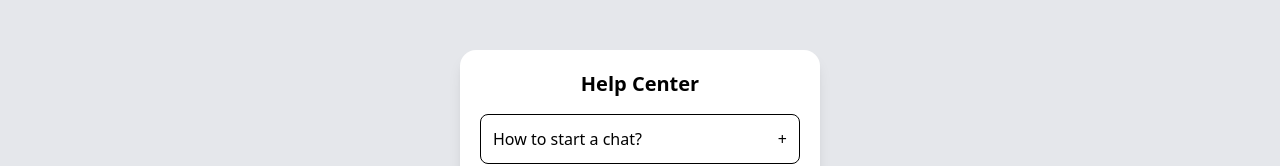
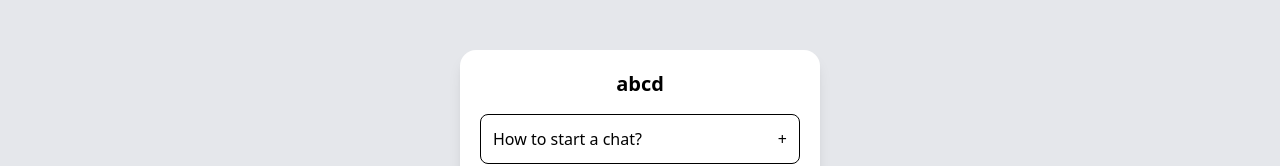
Before and after one commit to gauravkumar2005/NextTalk, a Next.js app: page /help in a window 1280 px wide. Shown: the part 208-374 px from the top of the page. Built offline with nearby package versions, Linux system fonts and the light colour scheme.

Commit message:
update help page

```diff
--- a/app/help/page.js
+++ b/app/help/page.js
@@ -36,7 +36,7 @@ export default function HelpPage() {
 
         {/* Header */}
         <h2 className="text-xl font-semibold mb-4 text-center">
-          Help Center
+          abcd
         </h2>
 
         {/* FAQ List */}
```
